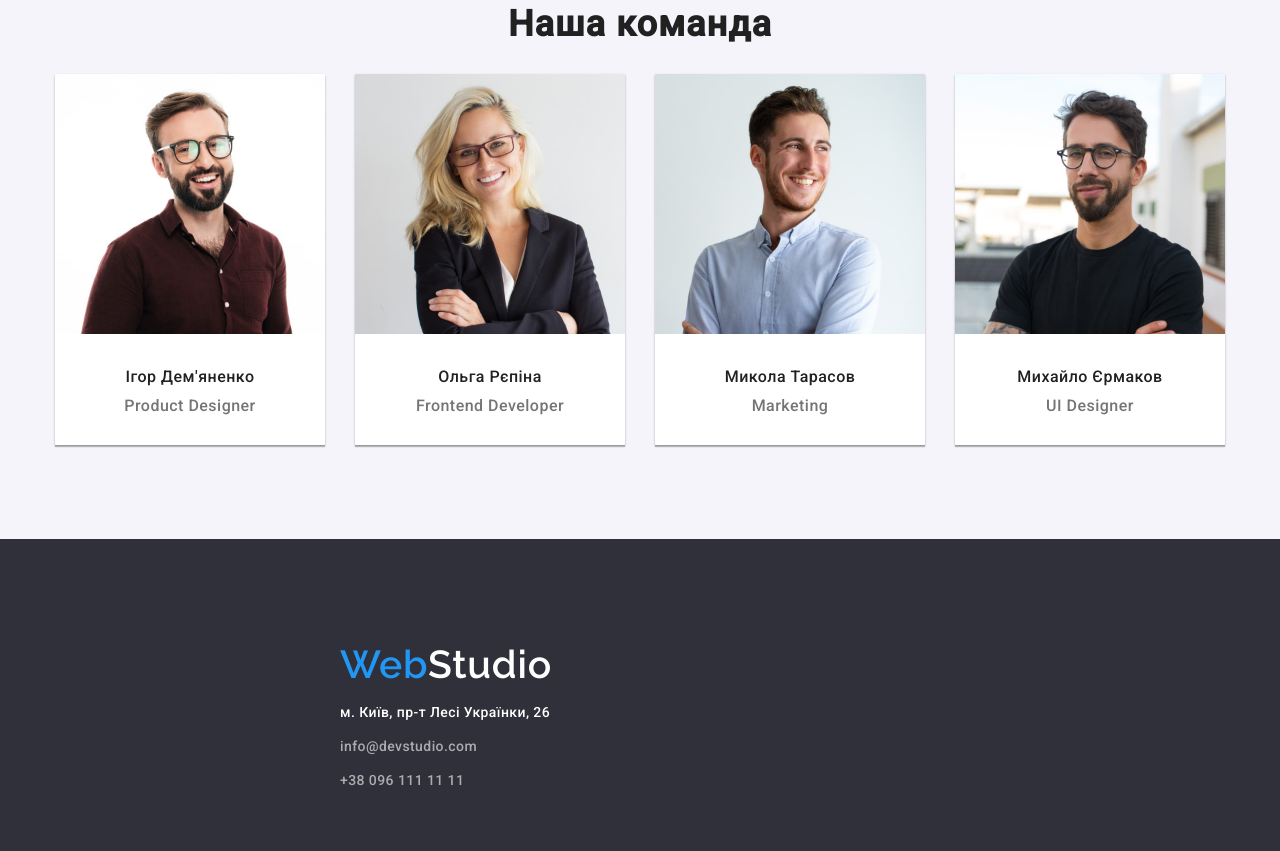
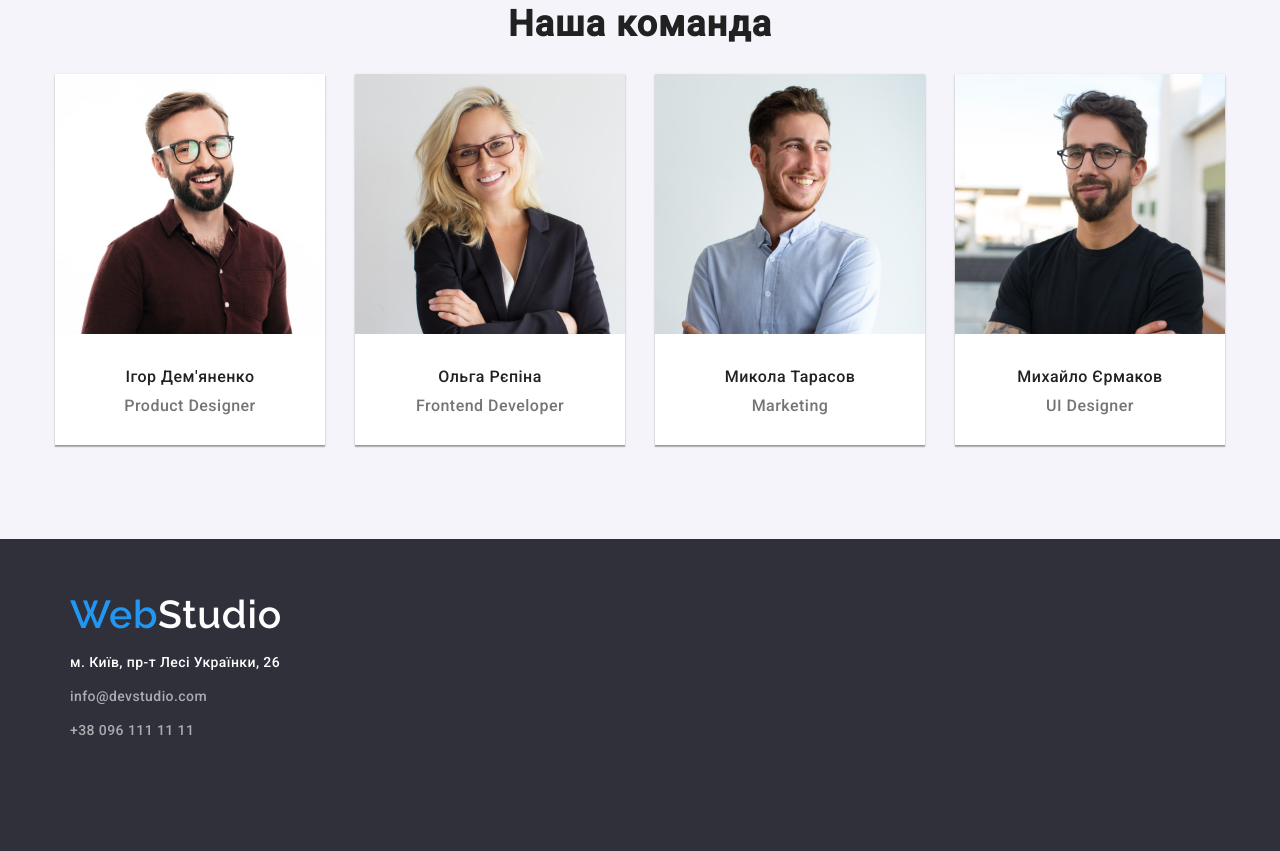
Before and after one commit to Jefboov/WebStudio, a plain HTML site: page index.html in a window 1280 px wide. Shown: the part 1538-2389 px from the top of the page. Drawn offline with nearby package versions, Linux system fonts and the light colour scheme.

Commit message:
Fixed footer position

```diff
--- a/index.html
+++ b/index.html
@@ -127,7 +127,8 @@
       </ul>
     </section>
   </main>
-  <footer class="contacts">
+  <footer>
+    <div  class="contacts">
       <a class="logo-footer" href="./index.html">
         <h2>
           <span class="logo-web-footer">Web</span>Studio
@@ -144,6 +145,7 @@
           <p>+38 096 111 11 11</p>
         </li>
       </ul>
+    </div>
   </footer>
 </body>
 </html>
--- a/style.css
+++ b/style.css
@@ -253,14 +253,16 @@
 /*Team styles end*/
 
 /*Footer styles start*/
-.contacts {
+footer{
   background: #2f303a;
   display: flex;
+  justify-content: center;
+}
+.contacts {
+  width: 1140px;
   flex-direction: column;
-  width: auto;
   height: 252px;
   padding-top: 60px;
-  padding-left: 340px;
   justify-content: center;
 }
 .logo-footer {
@@ -275,7 +277,7 @@
 }
 .logo-footer h2 {
   margin-top: 0;
-  margin-bottom: 10px;
+  margin-bottom: 20px;
 }
 .logo-web-footer {
   color: #2196f3;
```
Lines whose indentation alone changed are shown as unchanged.
